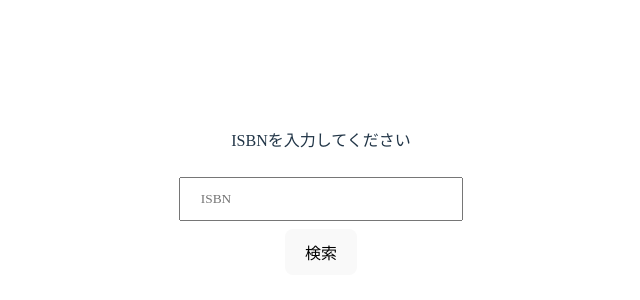
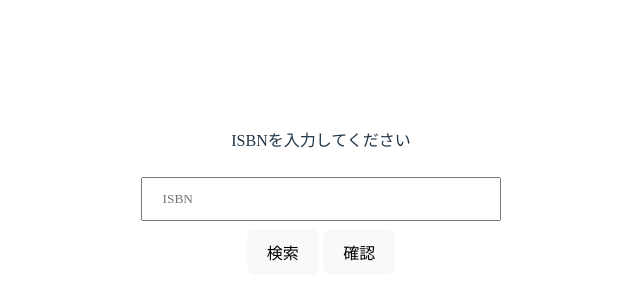
Before and after one commit to moqumo/lib4circle, a Svelte app in the folder frontend/: page / in a window 1280 px wide. Shown: the part 206-506 px from the top of the page, without its empty margins (319-959 px from the left). Built offline with nearby package versions, Linux system fonts and the light colour scheme; a web font is replaced by a local one.

Commit message:
簡易的なapiへのリクエスト

```diff
--- a/frontend/src/pages/Registration.svelte
+++ b/frontend/src/pages/Registration.svelte
@@ -1,4 +1,4 @@
-<script>
+<script lang="ts">
     let isbn = '';
     let bookInfo = null;
 
@@ -42,6 +42,23 @@
         }
         console.log(bookInfo);
     }
+
+    function isExists(){
+        fetch(`$import.meta.env.VITE_API_URL/isbn/${isbn}`, {
+            method: 'GET',
+            headers: {
+                'Content-Type': 'application/json',
+            }
+        })
+        .then(response => {
+            if (response.ok) {
+                console.log(response.json());
+                return response.json();
+            } else {
+                throw new Error('Network response was not ok');
+            }
+        });
+    }
 </script>
 
 <p>ISBNを入力してください</p>
@@ -56,6 +73,8 @@
     on:input={handleInput}
 />
 <button type="button" on:click={fetchBookInfo}>検索</button>
+
+<button type="button" on:click={isExists}>確認</button>
 
 {#if bookInfo}
     {#if bookInfo.error}
```
